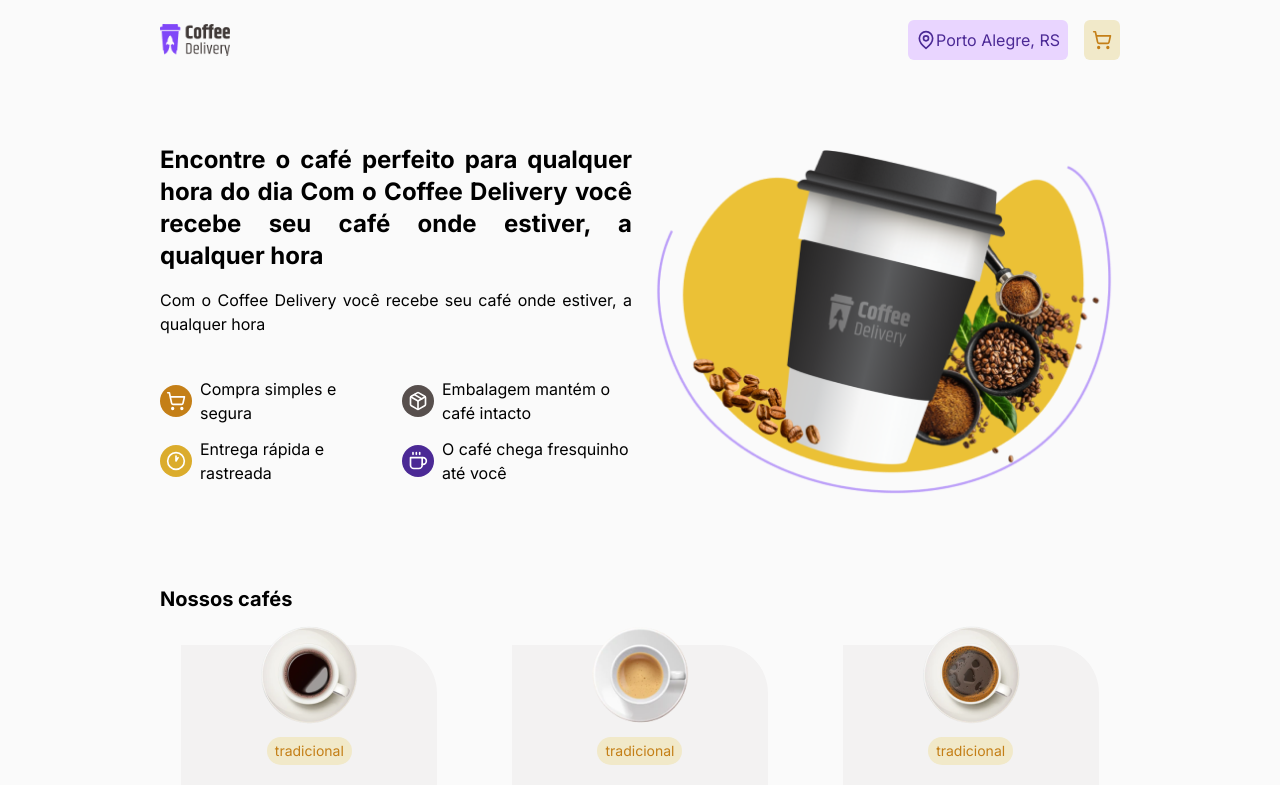
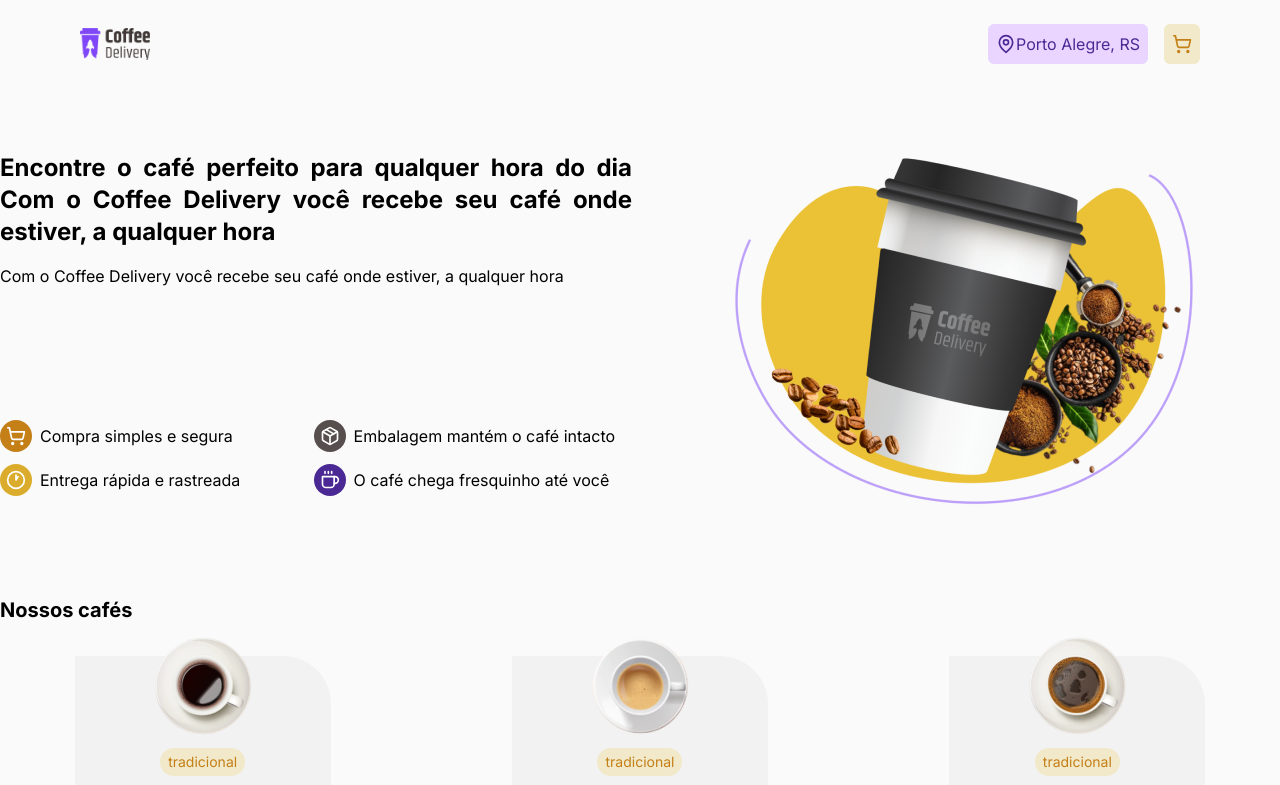
Before and after one commit to jpedro002/desafio-coffee-delivery, a Next.js app: page / in a window 1280 px wide. Shown: the top 785 px of the page. Built offline with nearby package versions, Linux system fonts and the light colour scheme.

Commit message:
refactoring

```diff
--- a/src/app/(store)/layout.tsx
+++ b/src/app/(store)/layout.tsx
@@ -7,7 +7,10 @@ export default function DefaultStoreLayout({
   children: ReactNode
 }) {
   return (
-    <div className="grid grid-rows-[5rem_1fr] bg-background max-w-[1440px] min-h-screen px-4 sm:px-10 md:px-20 lg:px-40 mx-auto ">
+    <div
+      className="grid grid-rows-[min-content_1fr] bg-background
+     min-h-screen  "
+    >
       <Header />
       {children}
     </div>
--- a/src/components/Header.tsx
+++ b/src/components/Header.tsx
@@ -5,7 +5,10 @@ import { MapPin, ShoppingCart } from 'lucide-react'
 
 export const Header = () => {
   return (
-    <header className="flex justify-between items-center ">
+    <header
+      className="flex justify-between items-center max-w-[1160px] mx-auto
+    w-full py-6 px-5 "
+    >
       <Link href={'/'}>
         <Image alt="sfdsd" src="/Logo.png" width={70} height={30} />
       </Link>
```
